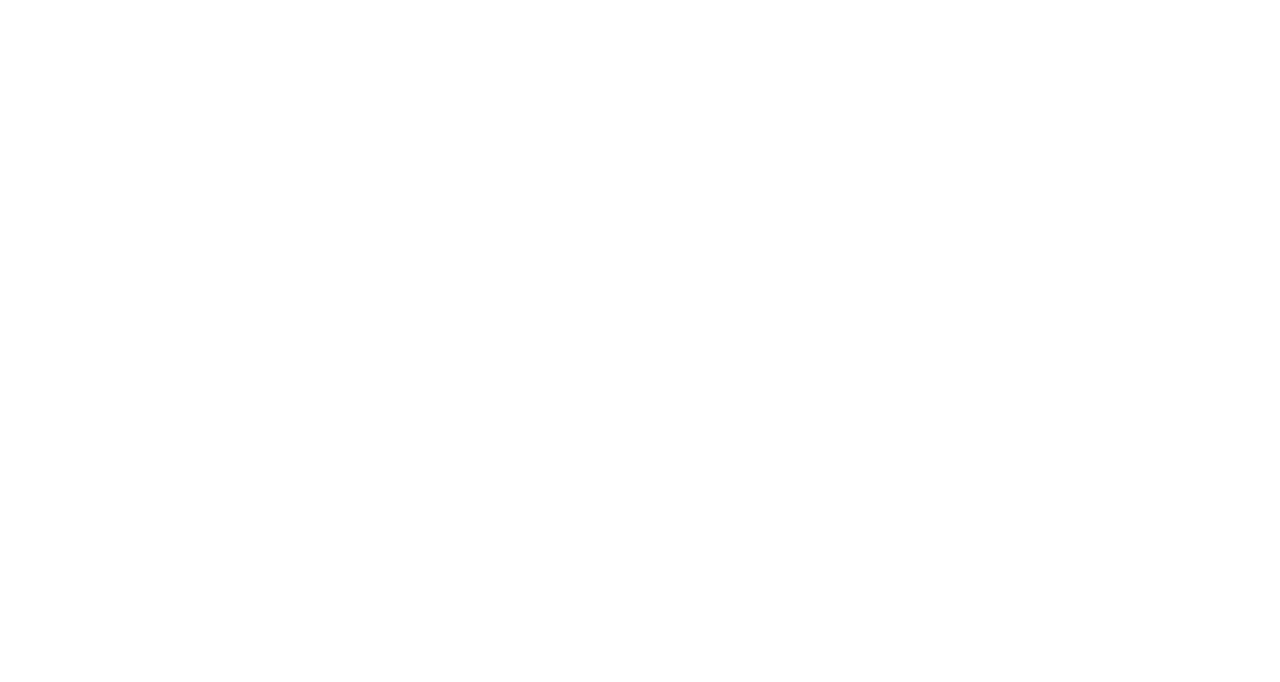
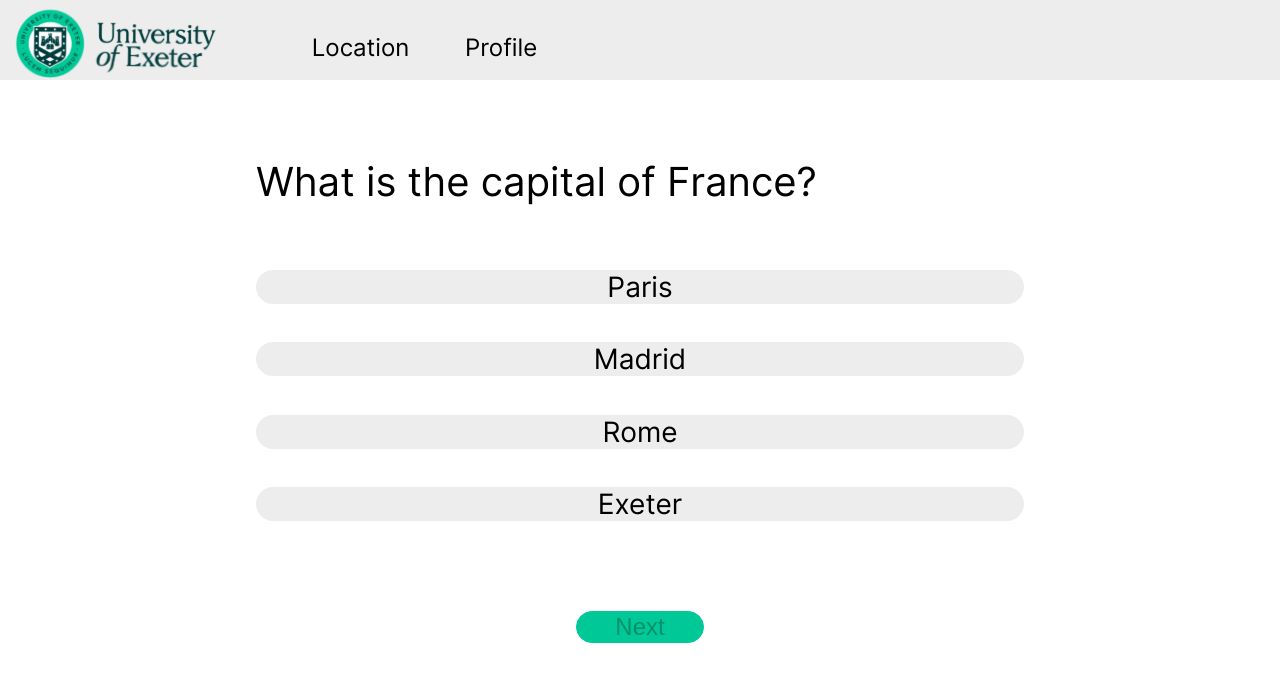
Before and after one commit to jkmschoultz/ecm2434, a React (Create React App) app in the folder frontend/: page /quiz in a window 1280 px wide. Before the commit this address had no page. Shown: the top 682 px of the page. Built offline with nearby package versions, Linux system fonts and the light colour scheme.

Commit message:
Added quizz skeleton , implemented location feature.

```diff
--- a/frontend/src/App.js
+++ b/frontend/src/App.js
@@ -5,6 +5,7 @@ import Location from './pages/location/location.js';
 import './App.css';
 import Leaderboard from "./pages/leaderboard/leaderboard";
 import Profile from "./pages/profile/profile";
+import Quiz from "./pages/quiz/quiz";
 
 function App() {
   // const [currentTime, setCurrentTime] = useState(0);
@@ -23,6 +24,7 @@ function App() {
             <Route path='/location' element = {<Location></Location>}></Route>
               <Route path="/leaderboard/:code" element ={<Leaderboard></Leaderboard>} />
               <Route path = "/profile" element = {<Profile> </Profile>}> </Route>
+            <Route path = '/quiz' element = {<Quiz></Quiz>}></Route>
             <Route path = '/cake' element = {<div>cake</div>}></Route>
           </Routes>
         </Router>
--- a/frontend/src/components/area.js
+++ b/frontend/src/components/area.js
@@ -3,7 +3,7 @@ import { useNavigate } from 'react-router-dom';
 import classes from "./area.module.css";
 
 import mockPhoto from "../assets/image 3.png";
-const AreaPhoto = ({link,imgPath,type}) => {
+const AreaPhoto = ({link,imgPath,active,name}) => {
 
     const navigate = useNavigate();
 
@@ -12,7 +12,9 @@ const AreaPhoto = ({link,imgPath,type}) => {
     };
 
     return(<div className={classes.area} onClick={handleClick}>
+        <div className={classes.name}>{name}</div>
         <img src={mockPhoto} className={classes.imageArea}></img>
+        {active ? <div className={classes.here}>You are here!</div> : null}
     </div>)
 }
 
--- a/frontend/src/components/area.module.css
+++ b/frontend/src/components/area.module.css
@@ -1,6 +1,7 @@
 .area {
     width: 33%;
     display: flex;
+    flex-direction: column;
     justify-content: center;
     align-items: center;
     height: 100%;
@@ -14,3 +15,13 @@
 .imageArea {
 
 }
+
+.name {
+    font-size: 4vh;
+    margin-bottom: 2%;
+}
+
+.here {
+    font-size: 2.5vh;
+    color: #00C896;
+}
--- a/frontend/src/components/navbar.module.css
+++ b/frontend/src/components/navbar.module.css
@@ -1,10 +1,10 @@
+
 
 .siteHeader {
 	display: flex;
 	justify-content: space-between;
 	align-items: center;
 	flex-wrap: wrap;
-	flex : 1;
 	background-color: #ededed;
 	color: black;
 	margin-bottom: 1%;
--- /dev/null
+++ b/frontend/src/components/progressBar.js
@@ -0,0 +1,16 @@
+import React from 'react';
+
+import classes from "./progressBar.module.css";
+const ProgressBar = ({currentPoints,maxPoints}) => {
+
+    const percentage = Math.round((currentPoints / maxPoints) * 100);
+
+    return (
+        <div className={classes.progressBar}>
+            <div className={classes.progressBarFill} style={{ width: `${percentage}%` }}>
+            </div>
+        </div>
+    );
+}
+
+export default ProgressBar;
--- /dev/null
+++ b/frontend/src/components/progressBar.module.css
@@ -0,0 +1,13 @@
+.progressBar {
+    width: 100%;
+    height: 100%;
+    background-color: #ddd;
+    border-radius: 180px;
+    overflow: hidden;
+}
+
+.progressBarFill {
+    height: 100%;
+    background-color: #00C896;
+    transition: width 0.5s ease;
+}
--- /dev/null
+++ b/frontend/src/pages/quiz/quiz.js
@@ -0,0 +1,95 @@
+import React from 'react';
+
+import classes from "./quiz.module.css";
+import { useState } from 'react';
+
+import Navbar from "../../components/navbar";
+import ProgressBar from "../../components/progressBar";
+
+function Quiz() {
+    const [questionIndex, setQuestionIndex] = useState(0);
+    const [selectedAnswer, setSelectedAnswer] = useState(null);
+    const [score, setScore] = useState(0);
+
+    const questions = [
+        {
+            text: 'What is the capital of France?',
+            answers: [
+                { text: 'Paris', correct: true },
+                { text: 'Madrid', correct: false },
+                { text: 'Rome', correct: false },
+                { text: 'Exeter', correct: false}
+            ],
+        },
+        {
+            text: 'What is the largest planet in our solar system?',
+            answers: [
+                { text: 'Jupiter', correct: true },
+                { text: 'Venus', correct: false },
+                { text: 'Saturn', correct: false },
+                { text: 'Mercury', correct: false}
+            ],
+        },
+        {
+            text: 'What is the highest mountain in the world?',
+            answers: [
+                { text: 'Mount Everest', correct: true },
+                { text: 'K2', correct: false },
+                { text: 'Makalu', correct: false },
+                { text: 'Forum hill', correct: false}
+            ],
+        },
+    ];
+
+    const maxScore = questions.length;
+
+    const handleAnswer = (index) => {
+        setSelectedAnswer(index);
+    };
+
+    const handleNext = () => {
+        const question = questions[questionIndex];
+        if (selectedAnswer !== null && question.answers[selectedAnswer].correct) {
+            setScore(score + 1);
+        }
+        setSelectedAnswer(null);
+        setQuestionIndex(questionIndex + 1);
+    };
+
+    if (questionIndex >= questions.length) {
+        return (
+            <div className={classes.background}>
+                <Navbar/>
+                <div className={classes.congrats}>
+                    You earned {score} points
+                </div>
+                <div className={classes.progressBar}>
+                    <ProgressBar currentPoints={score} maxPoints={maxScore}/>
+                </div>
+            </div>
+        );
+    }
+
+    const question = questions[questionIndex];
+
+    return (
+        <div className={classes.background}>
+            <Navbar/>
+            <div className={classes.centre}>
+                <div className={classes.question}>{question.text}</div>
+                {question.answers.map((answer, index) => (
+                    <div key={index} className={classes.answer}>
+                        <div
+                            className={selectedAnswer === index ? classes.selected : classes.notSelected}
+                            onClick={() => handleAnswer(index)}
+                        >
+                            {answer.text}
+                        </div>
+                    </div>
+                ))}
+            </div>
+            <button disabled={selectedAnswer === null} onClick={handleNext} className={classes.next}>Next</button>
+        </div>
+    );
+}
+export default Quiz;
--- /dev/null
+++ b/frontend/src/pages/quiz/quiz.module.css
@@ -0,0 +1,60 @@
+@font-face {
+    font-family: Inter;
+    src: url("../../assets/fonts/Inter-Regular.ttf");
+}
+.background {
+    display: flex;
+    flex-direction: column;
+    font-family: Inter;
+    text-decoration: none;
+    height: 100vh;
+}
+
+.centre {
+    display: flex;
+    flex-direction: column;
+    align-items: center;
+}
+.question {
+    width: 60%;
+    font-size: 5vh;
+    margin-top: 5%;
+    margin-bottom: 5%;
+}
+.answer {
+    width: 60%;
+    text-align: center;
+    margin-bottom: 3%;
+    font-size: 3.5vh;
+}
+
+.selected {
+    background-color: #ededed;
+    border-radius: 180px;
+    border: 6px solid #00C896;
+    box-shadow: 10px 10px 4px rgba(0, 0, 0, 0.25);
+}
+
+.notSelected {
+    background-color: #ededed;
+    border-radius: 180px;
+}
+.next {
+    margin-top: 4%;
+    width:10%;
+    font-size: 3vh;
+    background: #00C896;
+    border: 1px solid #00C896;
+    border-radius: 180px;
+    align-self: center;
+}
+.congrats {
+    align-self: center;
+    font-size: 5vh;
+    margin-top: 5%;
+}
+.progressBar {
+    width: 40%;
+    height: 3%;
+    align-self: center;
+}
```
Also changed, not shown: frontend/src/pages/location/location.js (+58 -31 lines), 2 other files (tests, documents, lock files or other folders).
